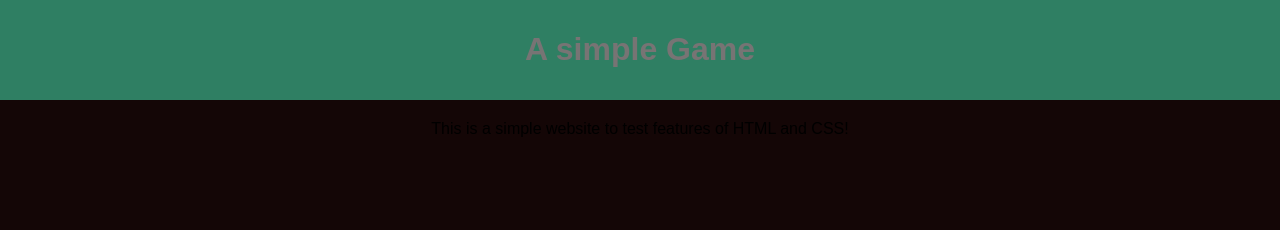
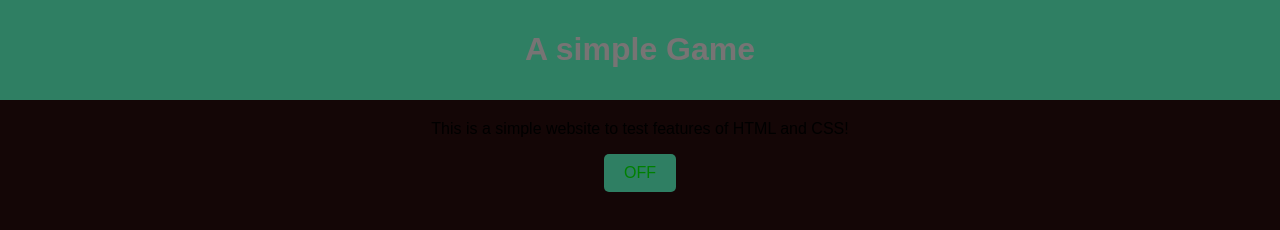
Before and after one commit to DillonMcDermott/languages-dmmcdermott, a plain HTML site: page docs/index.html in a window 1280 px wide. Drawn offline with Linux system fonts and the light colour scheme.

Commit message:
added a button

```diff
--- a/docs/index.html
+++ b/docs/index.html
@@ -12,6 +12,19 @@
     </header>
     <section>
         <p>This is a simple website to test features of HTML and CSS!</p>
+
+        <button id="toggleButton" onclick="toggleText()">OFF</button>
     </section>
+
+    <script>
+        function toggleText() {
+            var button = document.getElementById("toggleButton");
+            if (button.innerHTML === "OFF") {
+                button.innerHTML = "ON";
+            } else {
+                button.innerHTML = "OFF";
+            }
+        }
+    </script>
 </body>
 </html>
--- a/docs/style.css
+++ b/docs/style.css
@@ -15,3 +15,18 @@
 section {
     margin-top: 20px;
 }
+
+button {
+    padding: 10px 20px;
+    font-size: 16px;
+    color: green;
+    background-color: #2f7f63;
+    border: none;
+    cursor: pointer;
+    border-radius: 5px;
+    transition: background-color 0.3s ease;
+}
+
+button:hover {
+    background-color: #24594b;
+}
```
